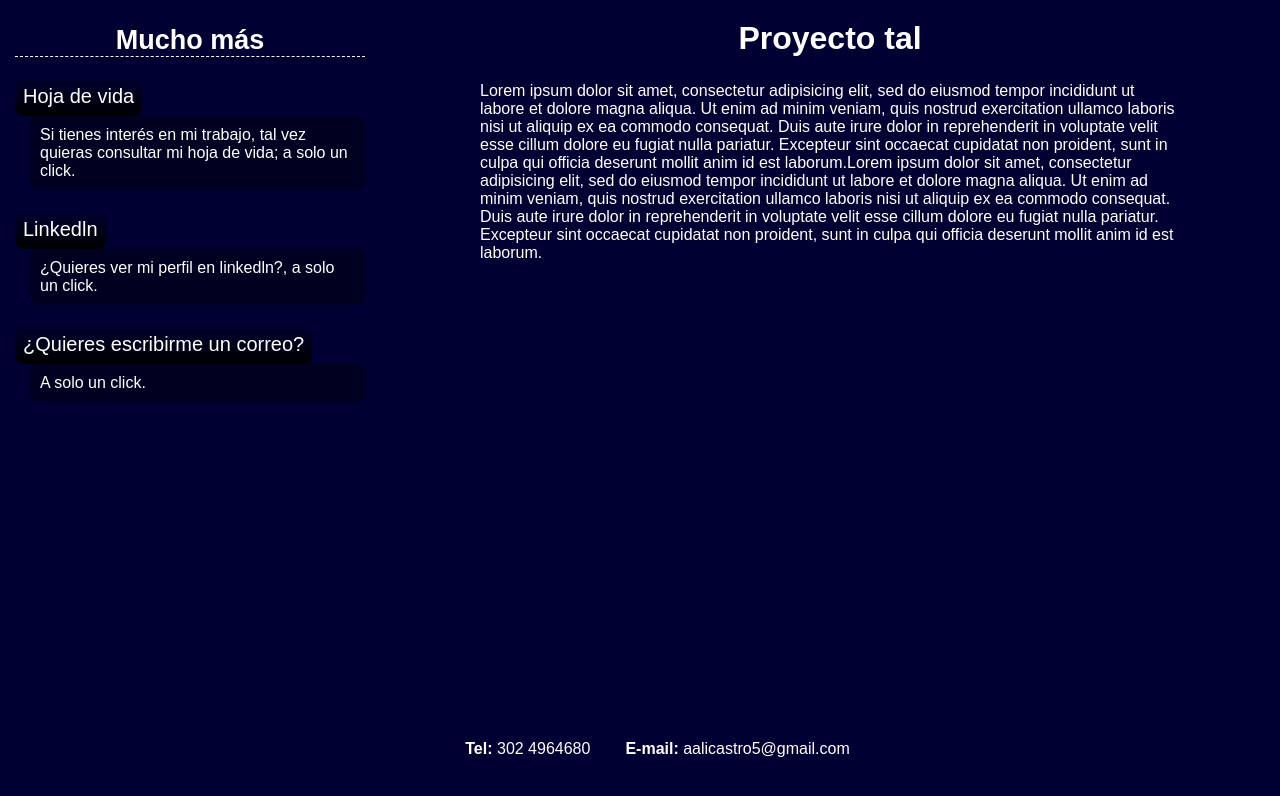
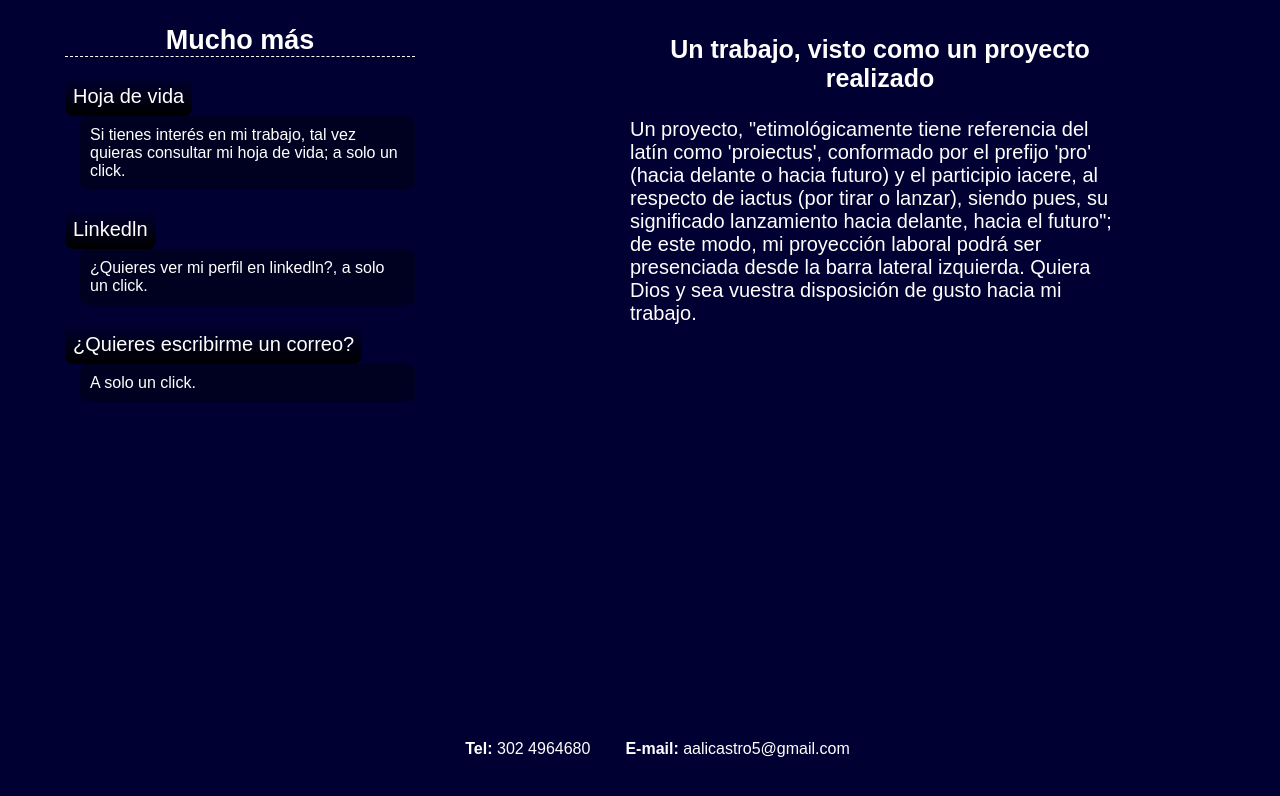
Before and after one commit to AaronAlicastro/AaronAlicastro.github.io, a plain HTML site: page proyectos.html in a window 1280 px wide. Drawn offline with Linux system fonts and the light colour scheme.

Commit message:
agregado el responsive

```diff
--- a/diseno/estilo.css
+++ b/diseno/estilo.css
@@ -26,7 +26,7 @@
 
 /* ///////////////// diseño de la pagina ///////////////////////*/
 #masMe{
-	width: fit-content; height: 90vh;
+	width: fit-content; flex-shrink: 0;
 	display: flex; padding: 15px;
 	flex-direction: column;
 }#menu{
@@ -43,15 +43,15 @@
 	background: #000021; margin-left: 15px; padding: 10px; border-radius: 8px;
 }
 #containerAboutMe{
-	width: 58vw; height: 100vh;
+	width: 600px; margin-top: 30px;
 }#saludo{
-	text-align: center; font-size: 45px; margin-top: 20px;
+	text-align: center; font-size: 45px;
 }#aboutMe_me{ padding: 95px;}
 #TituloHobbie{
-	margin-top: 55px;
+	margin-top: 15px;
 	text-align: center; font-size: 22px;
 }#seccionHobbies{
-	box-sizing: border-box;
+	box-sizing: border-box; overflow-y: auto;
 	width: 100%; height: 110px; padding-left: 45px;
 }.hobbies{
 	display: inline-block;
@@ -59,6 +59,7 @@
 	background: #005aa8; border-radius: 50%;
 }
 .contacto{ margin-left: 35px;}
+#containerFotoPerfil{ width: 140px; margin-top: 15px;}
 #fotoPerfil{
 	width: 100px; height: 100px; border-radius: 6px;
 	margin: 20px; background: #005aa8;
@@ -92,3 +93,4 @@
 }#cerrarCartilla:hover{
 	border-radius: 30px; cursor: pointer;
 }
+/* –––––––––––––––––––––––– responsive design –––––––––––––––––––––––––––– */
--- a/diseno/proyectosStyle.css
+++ b/diseno/proyectosStyle.css
@@ -3,11 +3,11 @@
 	margin: 0; color: #fff;
 }body{ background: #000032;}
 #containerProyectos{
-	display: flex; flex-direction: box-sizing: border-box;
-	justify-content: space-around; height: 90vh;
+	display: flex; flex-direction: row; box-sizing: border-box; overflow-y: auto;
+	justify-content: space-around; height: 90vh;  flex-wrap: wrap;
 }
 #masMe{
-	width: 350px; height: 90vh;
+	width: 350px; margin-bottom: 30px;
 	display: flex; padding: 15px;
 	flex-direction: column; flex-shrink: 0;
 }#menu{
@@ -34,8 +34,9 @@
 	justify-content: center; padding: 10px; padding-top: 20px;
 }.contacto{ margin-left: 35px;}
 #descripcionProyectos{
-	width: 2430px; padding: 20px 100px;
-	overflow: auto;
-}#tituloProyecto{
-	text-align: center; margin-bottom: 25px;
+	overflow: auto; display: inline-block;
+	width: 500px; padding: 20px 100px;
+}#descripcionProyectos p{ font-size: 20px; }
+#tituloProyecto{
+	text-align: center; margin-bottom: 25px; font-size: 25px; margin-top: 15px;
 }
--- a/fuente/proyectosDinamica.js
+++ b/fuente/proyectosDinamica.js
@@ -2,6 +2,7 @@ const masMe = document.querySelector("#masMe");
 const menu = document.querySelector("#menu"); var abrioMenu = true;
 const containerOpcionesAboutMe = document.querySelector("#containerOpcionesAboutMe");
 const descripcionOpcioneMe = document.querySelectorAll(".descripcionOpcioneMe");
+const opcionesMeButton = document.querySelectorAll(".opcionesMeButton");
 
 menu.addEventListener("click", (e)=>{
 	if (!abrioMenu) {
@@ -31,3 +32,9 @@ descripcionOpcioneMe[1].addEventListener("click", (e)=>{
 descripcionOpcioneMe[2].addEventListener("click", (e)=>{
 	descripcionOpcioneMe[2].innerHTML += `<br><br> <b>Ups, sitio equivocado</b>`;
 });
+opcionesMeButton[2].addEventListener("click",(e)=>{
+	var sLink = "mailto:" + escape("aalicastro5@gmail.com")
+	 + "?subject=" + escape("Saludo")
+	 + "&body=" + "Hola Aaron";
+	window.location.href = sLink;
+});
--- a/proyectos.html
+++ b/proyectos.html
@@ -28,19 +28,9 @@
 			</div>
 		</nav>
 		<div id="descripcionProyectos">
-			<h1 id="tituloProyecto">Proyecto tal</h1>
+			<h1 id="tituloProyecto">Un trabajo, visto como un proyecto realizado</h1>
 			<p id="infoProyecto">
-				Lorem ipsum dolor sit amet, consectetur adipisicing elit, sed do eiusmod
-				tempor incididunt ut labore et dolore magna aliqua. Ut enim ad minim veniam,
-				quis nostrud exercitation ullamco laboris nisi ut aliquip ex ea commodo
-				consequat. Duis aute irure dolor in reprehenderit in voluptate velit esse
-				cillum dolore eu fugiat nulla pariatur. Excepteur sint occaecat cupidatat non
-				proident, sunt in culpa qui officia deserunt mollit anim id est laborum.Lorem ipsum dolor sit amet, consectetur adipisicing elit, sed do eiusmod
-				tempor incididunt ut labore et dolore magna aliqua. Ut enim ad minim veniam,
-				quis nostrud exercitation ullamco laboris nisi ut aliquip ex ea commodo
-				consequat. Duis aute irure dolor in reprehenderit in voluptate velit esse
-				cillum dolore eu fugiat nulla pariatur. Excepteur sint occaecat cupidatat non
-				proident, sunt in culpa qui officia deserunt mollit anim id est laborum.
+				Un proyecto, "etimológicamente tiene referencia del latín como 'proiectus', conformado por el prefijo 'pro' (hacia delante o hacia futuro) y el participio iacere, al respecto de iactus (por tirar o lanzar), siendo pues, su significado lanzamiento hacia delante, hacia el futuro"; de este modo, mi proyección laboral podrá ser presenciada desde la barra lateral izquierda. Quiera Dios y sea vuestra disposición de gusto hacia mi trabajo.
 			</p>
 		</div>
 	</div>
```
Also changed, not shown: fuente/dinamica.js (+30 -2 lines).
